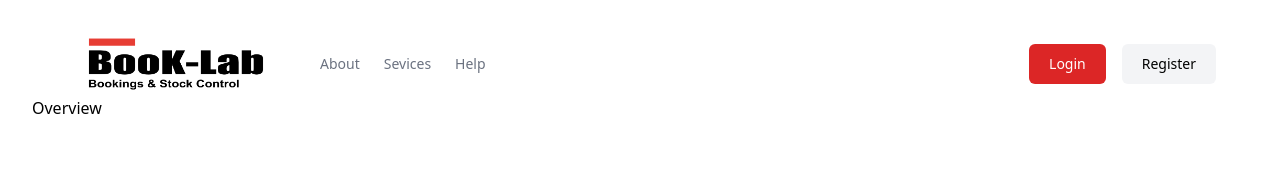
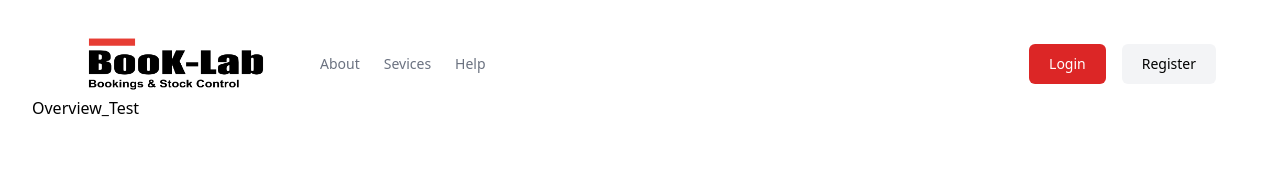
Before and after one commit to Spanioulis/lab-app, a React (Vite) app: page /overview in a window 1280 px wide. Shown: the top 186 px of the page. Built offline with nearby package versions, Linux system fonts and the light colour scheme.

Commit message:
change overview text

```diff
--- a/src/pages/Overview.jsx
+++ b/src/pages/Overview.jsx
@@ -1,7 +1,7 @@
-import React from 'react';
+import React from "react";
 
 const Overview = () => {
-   return <div>Overview</div>;
+  return <div>Overview_Test</div>;
 };
 
 export default Overview;
```
